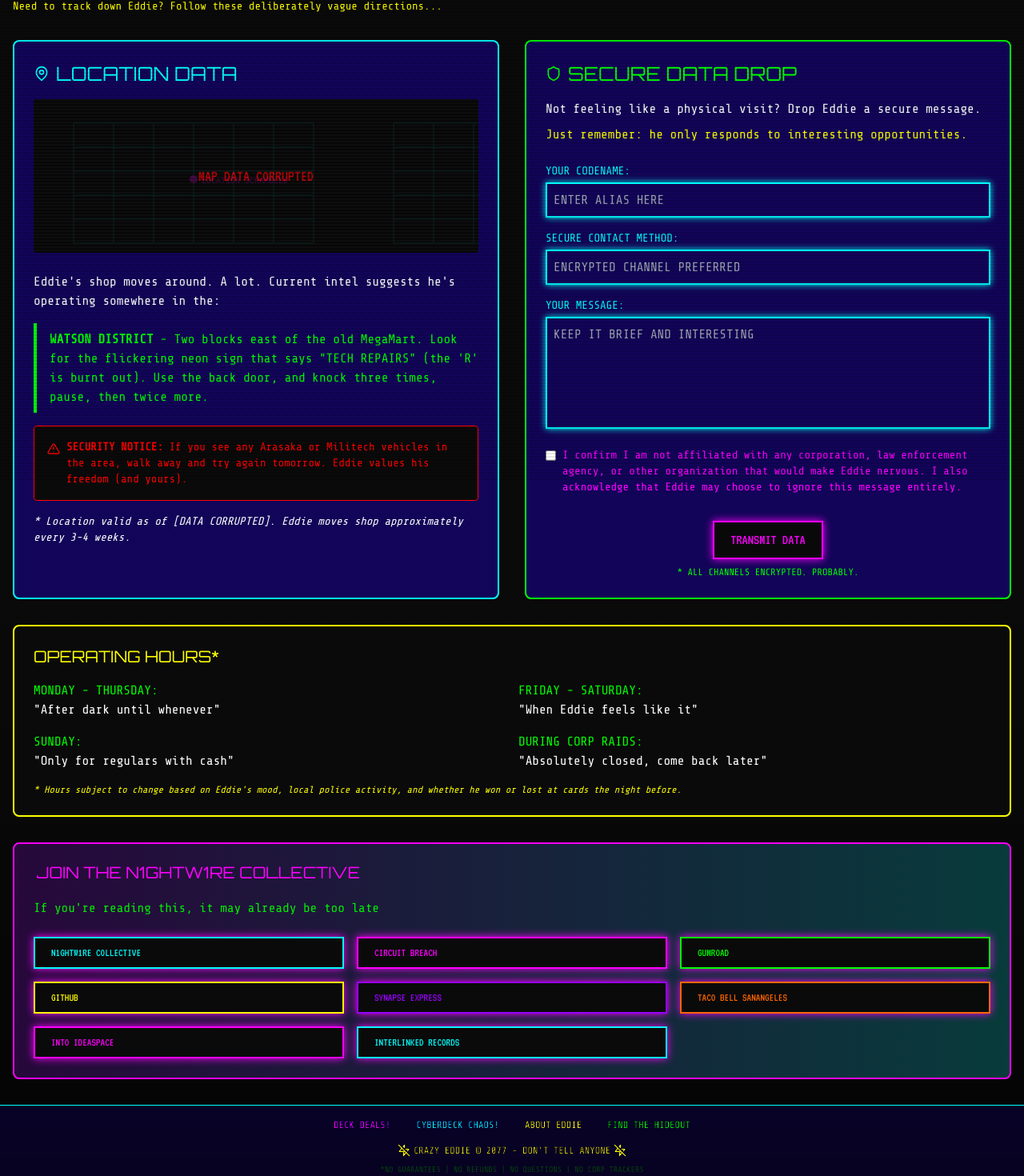
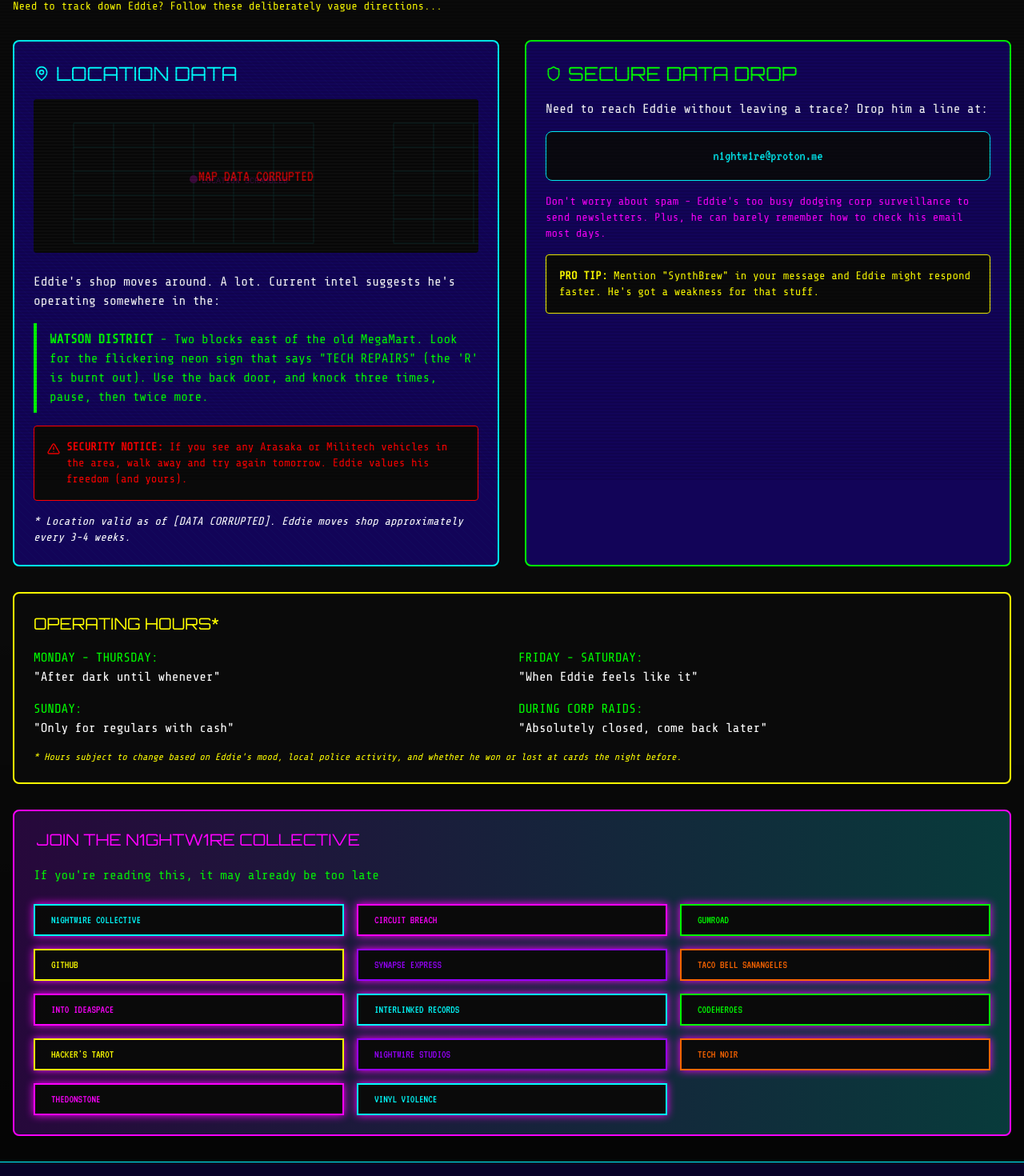
Before and after one commit to n1ghtw1re/crazy-eddies, a React (Vite) app: page /find-the-hideout in a window 1280 px wide. Shown: the part 200-1670 px from the top of the page at 80% size. Built offline with nearby package versions, Linux system fonts and the light colour scheme.

Commit message:
updated contact

```diff
--- a/src/pages/Contact.tsx
+++ b/src/pages/Contact.tsx
@@ -1,37 +1,7 @@
-import React, { useState } from 'react';
+import React from 'react';
 import { MapPin, Shield, ZapOff } from 'lucide-react';
 
 export const Contact: React.FC = () => {
-  const [formData, setFormData] = useState({
-    codename: '',
-    contact: '',
-    message: '',
-    securityCheck: false,
-  });
-
-  const handleChange = (e: React.ChangeEvent<HTMLInputElement | HTMLTextAreaElement>) => {
-    const { name, value } = e.target;
-    setFormData(prev => ({ ...prev, [name]: value }));
-  };
-
-  const handleCheckboxChange = (e: React.ChangeEvent<HTMLInputElement>) => {
-    const { name, checked } = e.target;
-    setFormData(prev => ({ ...prev, [name]: checked }));
-  };
-
-  const handleSubmit = (e: React.FormEvent) => {
-    e.preventDefault();
-    // This would normally submit the form data, but we'll just simulate it
-    console.log('Form data submitted:', formData);
-    alert('MESSAGE SENT TO EDDIE\'S SECURE DROP! He\'ll contact you if he feels like it.');
-    setFormData({
-      codename: '',
-      contact: '',
-      message: '',
-      securityCheck: false,
-    });
-  };
-
   return (
     <div>
       {/* Header */}
@@ -98,95 +68,36 @@ export const Contact: React.FC = () => {
           </div>
         </div>
 
-        {/* Contact Form */}
+        {/* Secure Data Drop */}
         <div className="bg-cyber-dark border-2 border-cyber-green p-6 rounded-lg">
           <h2 className="font-display text-2xl text-cyber-green mb-4 flex items-center">
             <Shield size={20} className="mr-2" />
             SECURE DATA DROP
           </h2>
 
-          <p className="font-cyber text-white mb-6">
-            Not feeling like a physical visit? Drop Eddie a secure message.
-            <span className="text-cyber-yellow block mt-2">
-              Just remember: he only responds to interesting opportunities.
-            </span>
-          </p>
+          <div className="space-y-4">
+            <p className="font-cyber text-white">
+              Need to reach Eddie without leaving a trace? Drop him a line at:
+            </p>
 
-          <form onSubmit={handleSubmit} className="space-y-4">
-            <div>
-              <label htmlFor="codename" className="block font-cyber text-cyber-blue text-sm mb-1">
-                YOUR CODENAME:
-              </label>
-              <input
-                type="text"
-                id="codename"
-                name="codename"
-                value={formData.codename}
-                onChange={handleChange}
-                required
-                className="cyber-input w-full"
-                placeholder="ENTER ALIAS HERE"
-              />
+            <div className="bg-cyber-black p-4 rounded-lg border border-cyber-blue animate-pulse">
+              <p className="font-glitch text-cyber-blue text-center text-lg">
+                n1ghtw1re@proton.me
+              </p>
             </div>
 
-            <div>
-              <label htmlFor="contact" className="block font-cyber text-cyber-blue text-sm mb-1">
-                SECURE CONTACT METHOD:
-              </label>
-              <input
-                type="text"
-                id="contact"
-                name="contact"
-                value={formData.contact}
-                onChange={handleChange}
-                required
-                className="cyber-input w-full"
-                placeholder="ENCRYPTED CHANNEL PREFERRED"
-              />
-            </div>
+            <p className="font-cyber text-cyber-pink text-sm">
+              Don't worry about spam - Eddie's too busy dodging corp surveillance to send newsletters.
+              Plus, he can barely remember how to check his email most days.
+            </p>
 
-            <div>
-              <label htmlFor="message" className="block font-cyber text-cyber-blue text-sm mb-1">
-                YOUR MESSAGE:
-              </label>
-              <textarea
-                id="message"
-                name="message"
-                value={formData.message}
-                onChange={handleChange}
-                required
-                rows={5}
-                className="cyber-input w-full resize-none"
-                placeholder="KEEP IT BRIEF AND INTERESTING"
-              ></textarea>
-            </div>
-
-            <div className="flex items-start">
-              <input
-                type="checkbox"
-                id="securityCheck"
-                name="securityCheck"
-                checked={formData.securityCheck}
-                onChange={handleCheckboxChange}
-                required
-                className="mt-1 mr-2"
-              />
-              <label htmlFor="securityCheck" className="font-cyber text-cyber-pink text-sm">
-                I confirm I am not affiliated with any corporation, law enforcement agency,
-                or other organization that would make Eddie nervous. I also acknowledge that
-                Eddie may choose to ignore this message entirely.
-              </label>
-            </div>
-
-            <div className="text-center pt-4">
-              <button type="submit" className="cyber-btn w-full sm:w-auto">
-                TRANSMIT DATA
-              </button>
-              <p className="font-cyber text-cyber-green text-xs mt-2">
-                * ALL CHANNELS ENCRYPTED. PROBABLY.
+            <div className="bg-cyber-black p-4 rounded border border-cyber-yellow mt-4">
+              <p className="font-cyber text-cyber-yellow text-sm">
+                <span className="font-bold">PRO TIP:</span> Mention "SynthBrew" in your message and
+                Eddie might respond faster. He's got a weakness for that stuff.
               </p>
             </div>
-          </form>
+          </div>
         </div>
       </div>
 
@@ -299,6 +210,54 @@ export const Contact: React.FC = () => {
           >
             INTERLINKED RECORDS
           </a>
+          <a
+            href="https://code-heroes.lovable.app"
+            target="_blank"
+            rel="noopener noreferrer"
+            className="cyber-btn text-sm border-cyber-green text-cyber-green hover:bg-cyber-green"
+          >
+            CODEHEROES
+          </a>
+          <a
+            href="https://the-hackers-tarot.lovable.app"
+            target="_blank"
+            rel="noopener noreferrer"
+            className="cyber-btn text-sm border-cyber-yellow text-cyber-yellow hover:bg-cyber-yellow"
+          >
+            HACKER'S TAROT
+          </a>
+          <a
+            href="https://n1ghtw1re-studios.lovable.app"
+            target="_blank"
+            rel="noopener noreferrer"
+            className="cyber-btn text-sm border-cyber-purple text-cyber-purple hover:bg-cyber-purple"
+          >
+            N1GHTW1RE STUDIOS
+          </a>
+          <a
+            href="https://tech-noir.netlify.app"
+            target="_blank"
+            rel="noopener noreferrer"
+            className="cyber-btn text-sm border-cyber-orange text-cyber-orange hover:bg-cyber-orange"
+          >
+            TECH NOIR
+          </a>
+          <a
+            href="https://thedonstone.lovable.app"
+            target="_blank"
+            rel="noopener noreferrer"
+            className="cyber-btn text-sm border-cyber-pink text-cyber-pink hover:bg-cyber-pink"
+          >
+            THEDONSTONE
+          </a>
+          <a
+            href="https://vinyl-violence.netlify.app"
+            target="_blank"
+            rel="noopener noreferrer"
+            className="cyber-btn text-sm border-cyber-blue text-cyber-blue hover:bg-cyber-blue"
+          >
+            VINYL VIOLENCE
+          </a>
         </div>
       </div>
     </div>
```
